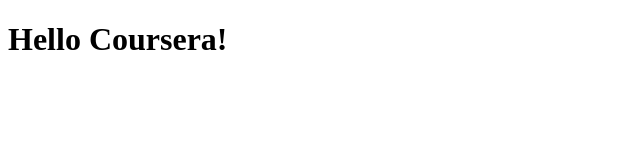
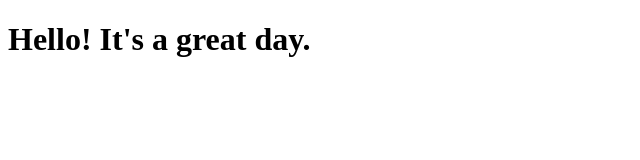
Before and after one commit to charlottejane/SB, a plain HTML site: page site/index.html in a window 1280 px wide. Shown: the whole page, without its empty margins (0-640 px from the left). Drawn offline with Linux system fonts and the light colour scheme.

Commit message:
Small edit to pagecontent.

```diff
--- a/site/index.html
+++ b/site/index.html
@@ -1,10 +1,10 @@
 <!DOCTYPE html>
 <html>
 <head>
-	<title>Hello Coursera!</title>
+	<title>Shutterboxx Photography!</title>
 </head>
 <body>
-<h1>Hello Coursera!</h1>
+<h1>Hello! It's a great day.</h1>
 
 </body>
 </html>
```
